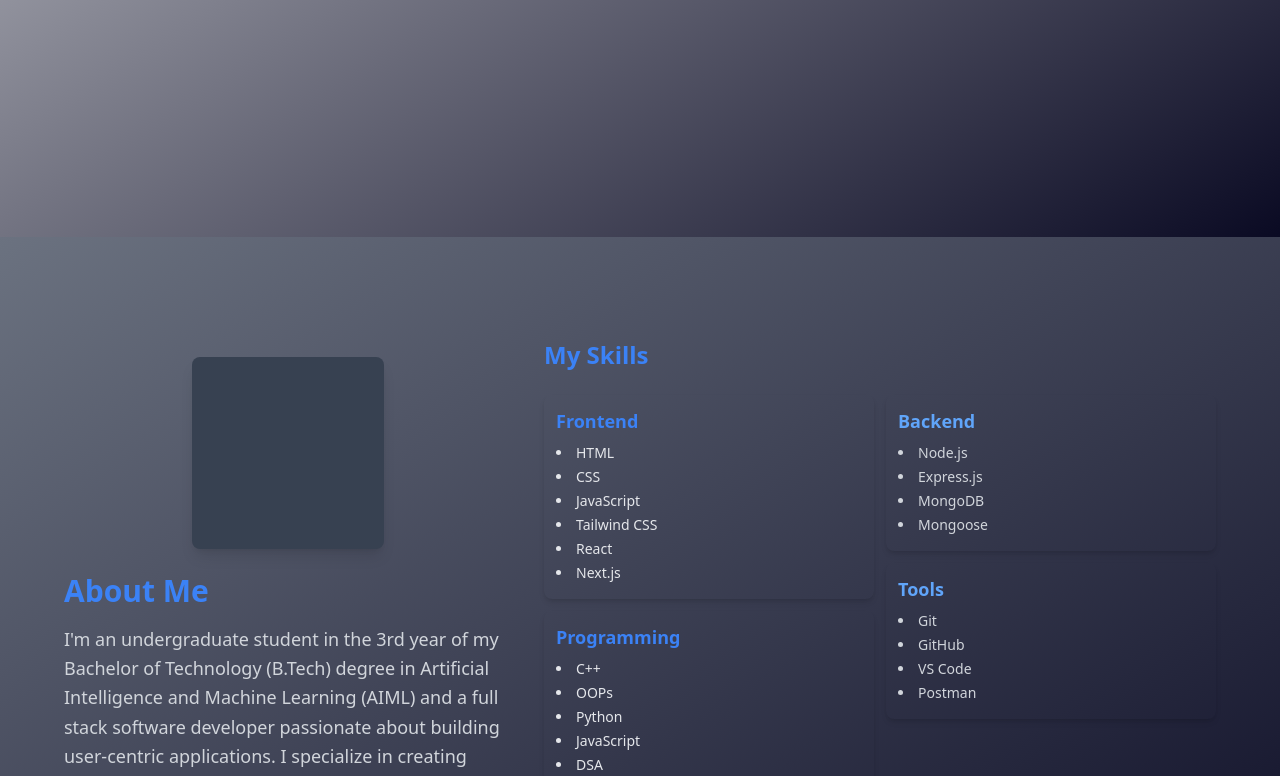
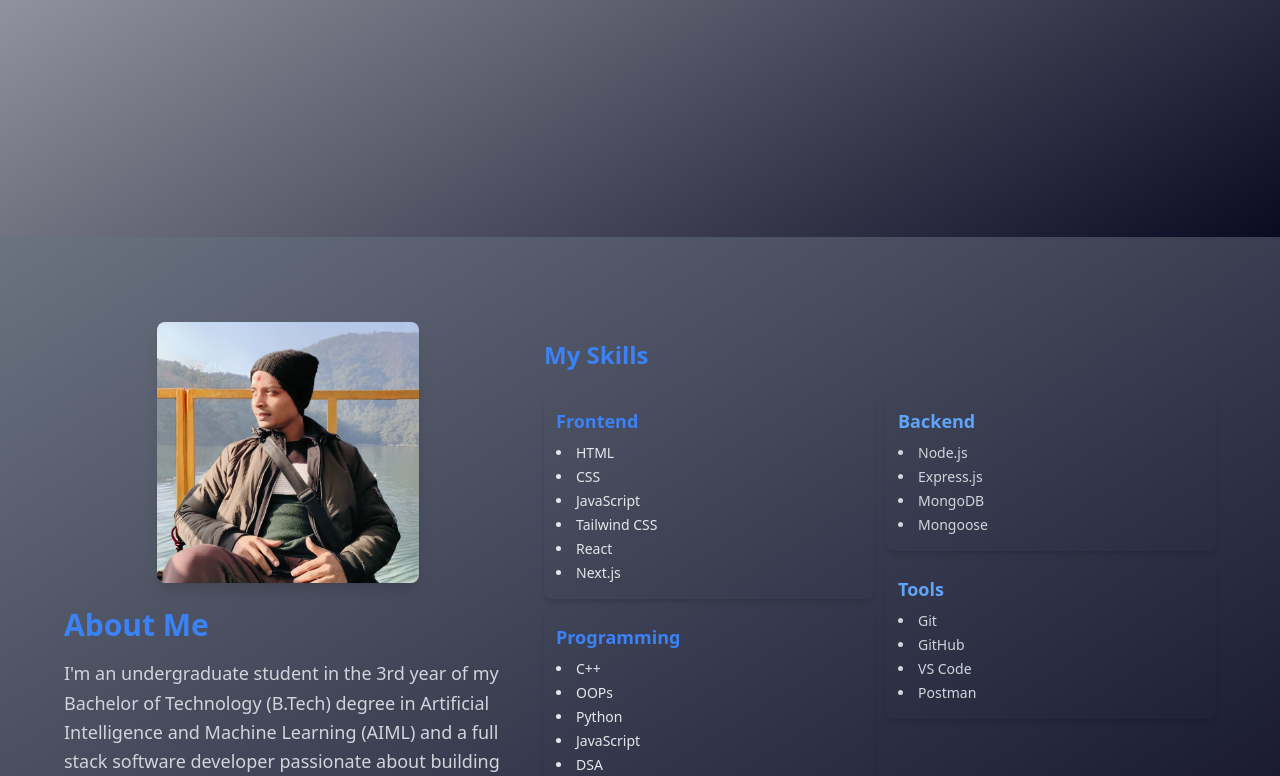
Before and after one commit to Ranjan-Ravii/updated-portfolio, a React (Vite) app: page /#home in a window 1280 px wide. Before the commit this address led to /home. Shown: the part 563-1339 px from the top of the page. Built offline with nearby package versions, Linux system fonts and the light colour scheme.

Commit message:
Add profile images and update navigation for section linking

```diff
--- a/src/Components/About/About.jsx
+++ b/src/Components/About/About.jsx
@@ -47,8 +47,10 @@ const About = () => {
         <div className="flex flex-col md:flex-row md:gap-8 md:items-center">
           {/* About Me Section - Full width on mobile, left side on desktop */}
           <div className="flex flex-col items-center mb-12 md:mb-0 md:w-2/5">
-            {/* Profile Image */}
-            <div className="w-48 h-48 bg-gray-700 rounded-lg shadow-lg mb-6" />
+            <img
+            className="w-7/12 bg-cover rounded-lg shadow-lg mb-6"
+            src="/ravi.jpg"
+            />
 
             {/* About Text */}
             <div className="text-center md:text-left">
--- a/src/Components/Home/Home.jsx
+++ b/src/Components/Home/Home.jsx
@@ -39,7 +39,7 @@ const Home = () => {
             </p>
             <div className="mt-6 flex flex-wrap justify-center md:justify-start gap-4">
               <button
-              onClick={ () => {window.open("https://www.youtube.com/" , "_blank")}}
+              onClick={ () => {window.open("https://r-ranjan.vercel.app/" , "_blank")}}
                 className="bg-blue-600 hover:bg-blue-700 text-white py-2 px-6 rounded-md transition-all duration-300"
               >
                 View Portfolio
--- a/src/Components/Navigation/Navigation.jsx
+++ b/src/Components/Navigation/Navigation.jsx
@@ -35,7 +35,7 @@ function Navigation() {
 
       if (currentSection) {
         setActiveSection(currentSection.id);
-        window.history.pushState(null, "", `/${currentSection.id}`);
+        window.history.pushState(null, "", `#${currentSection.id}`);
       } else {
         setActiveSection(''); // Reset if no section matches
       }
```
Also changed, not shown: public/ravi-ranjan.jpg (added), public/ravi.jpg (added).
